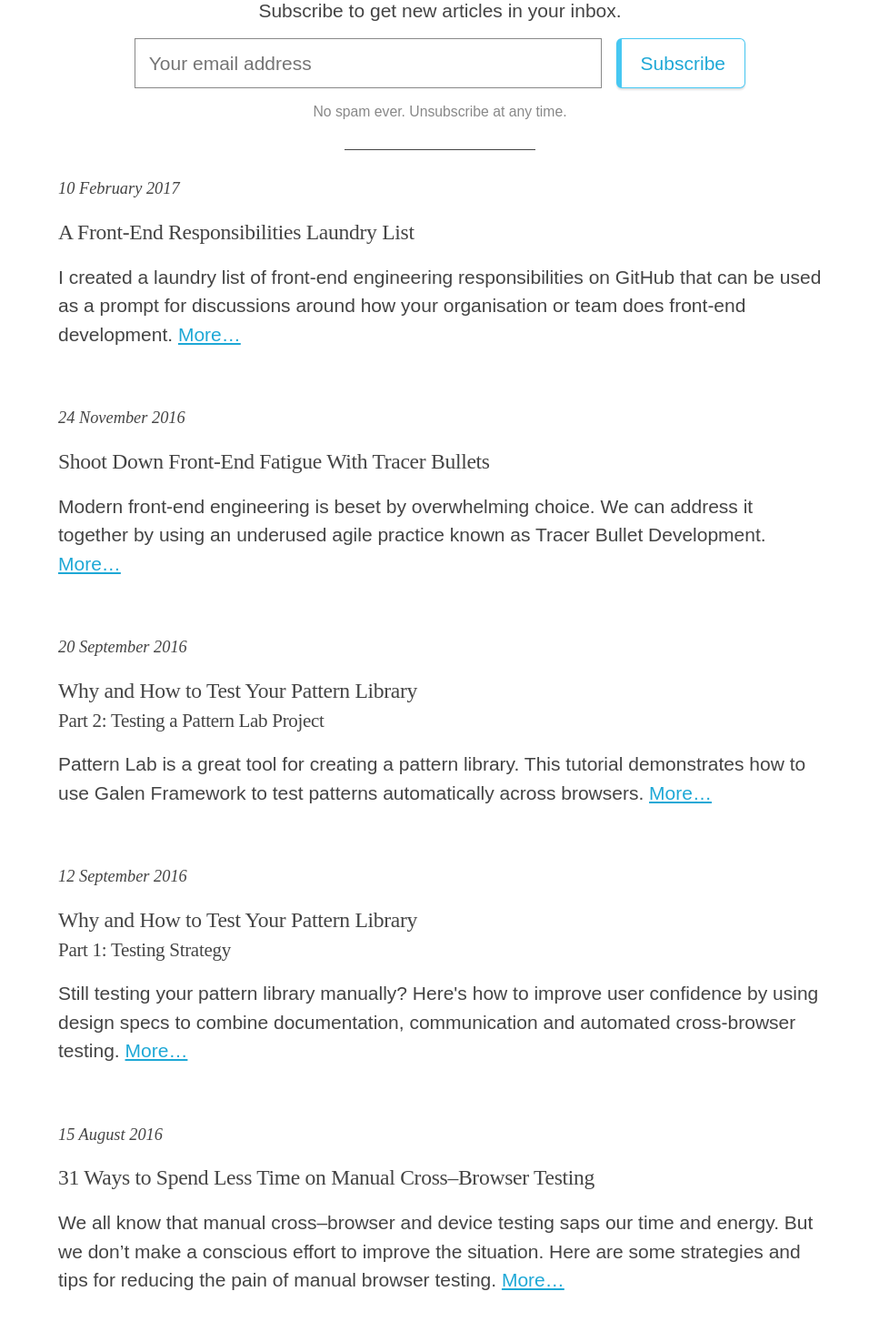
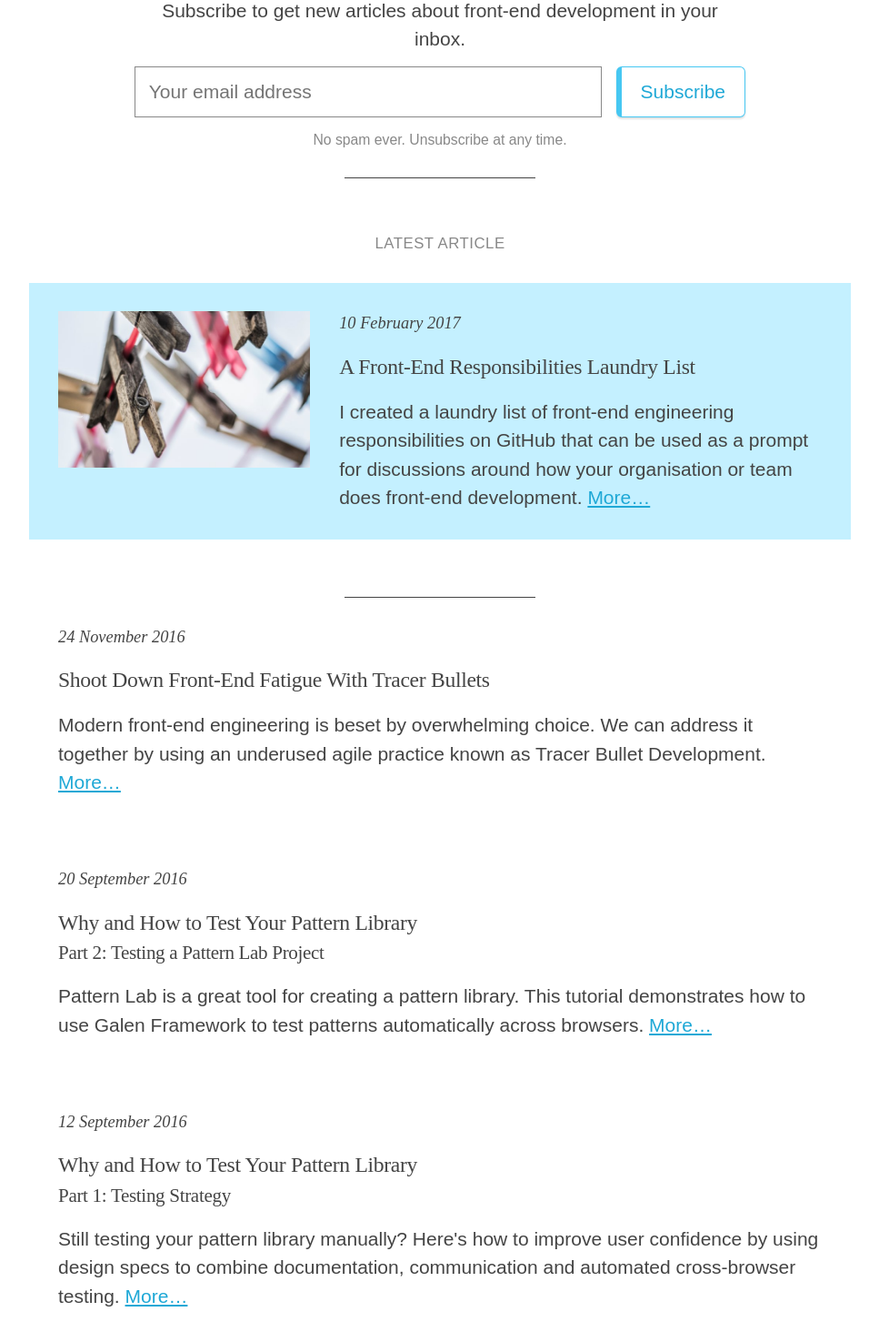
Before and after one commit to froots/froots.github.io, a Jekyll site: the page built from articles/index.html, in a window 1280 px wide, cut to the strip 391-1888 px from the top of the page. Shown: the top 1475 px of the strip at 91% size, without its empty margins (156-1123 px from the left). Built offline with Jekyll 4.4.1, drawn with Linux system fonts in a browser that asks for light colours; the list of posts is cut into pages by our own code.

Commit message:
Latest article is highlighted with thumb image

```diff
--- a/_includes/convertkit/article-index.html
+++ b/_includes/convertkit/article-index.html
@@ -1,7 +1,7 @@
 <script src="https://assets.convertkit.com/assets/CKJS4.js?v=21"></script>
 
 <div class="optin optin--mini" data-ck-version="6" data-optin="article-index">
-  <p class="optin--mini__text">Subscribe to get new articles in your inbox.</p>
+  <p class="optin--mini__text">Subscribe to get new articles about front-end development in your inbox.</p>
 
   <div class="optin--mini__text optin--mini__text--success" id="ck_success_msg" style="display:none">
     <p>Success! Please check your email to confirm your subscription.</p>
--- a/_sass/main/_post.scss
+++ b/_sass/main/_post.scss
@@ -1,6 +1,24 @@
 .post {
   margin-bottom: 3rem;
   text-align: left;
+
+  @include tablet {
+    @include media-object;
+  }
+}
+
+.post__image {
+  margin-bottom: $measure;
+  @include tablet {
+    @include media-figure($page-gutter);
+    width: 33%;
+  }
+}
+
+.post__content {
+  @include tablet {
+    @include media-body;
+  }
 }
 
 .post__updated {
--- /dev/null
+++ b/_sass/main/_type-variations.scss
@@ -0,0 +1,9 @@
+.subsection {
+  color: $color-light-text;
+  font-family: $font-text;
+  font-size: .8rem;
+  font-weight: normal;
+  letter-spacing: .5px;
+  text-align: center;
+  text-transform: uppercase;
+}
--- a/articles/index.html
+++ b/articles/index.html
@@ -7,7 +7,30 @@ layout: default
 <hr class="entry__divider" />
 
 {% for post in paginator.posts %}
-  <article class="post">
+
+  {% assign latest = false %}
+  {% if paginator.page == 1 and forloop.first %}
+    {% assign latest = true %}
+  {% endif %}
+  {% capture post_classes %}
+    post
+    {% if latest %}
+      post--latest
+      panel
+    {% endif %}
+  {% endcapture %}
+
+  {% if latest %}
+    <h2 class="subsection">Latest article</h2>
+  {% endif %}
+
+  <article class="{{ post_classes }}">
+    {% if latest and post.thumb %}
+      <div class="post__image">
+        <img src="{{ post.thumb.image }}" alt="{{ post.thumb.alt }}">
+      </div>
+    {% endif %}
+    <div class="post__content">
       <div class="post__updated">
         <time datetime="{{ post.date | date: "%Y-%m-%d" }}" pubdate>
           {{ post.date | date: "%-d" }}
@@ -27,7 +50,13 @@ layout: default
         {{ post.description }}
         <a href="{{ post.url }}" class="post__body__link" title="{{ post.title }}">More…</a>
       </p>
+    </div>
   </article>
+
+  {% if latest %}
+    <hr>
+  {% endif %}
+
 {% endfor %}
 
 {% include pagination.html %}
--- a/css/main.scss
+++ b/css/main.scss
@@ -12,6 +12,7 @@
 @import "lib/normalize";
 @import "main/base";
 @import "main/utils";
+@import "main/type-variations";
 @import "main/figures";
 @import "main/forms";
 @import "main/buttons";
```
Also changed, not shown: _posts/2017-02-10-front-end-responsibilities.md (+3 -0 lines), images/posts/2017-02-10/laundry-thumb.jpg (added). Lines whose indentation alone changed are shown as unchanged.
